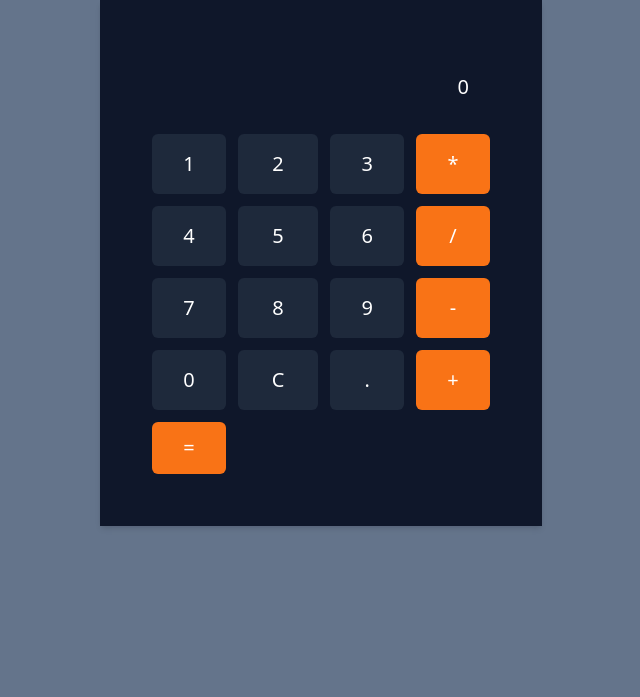
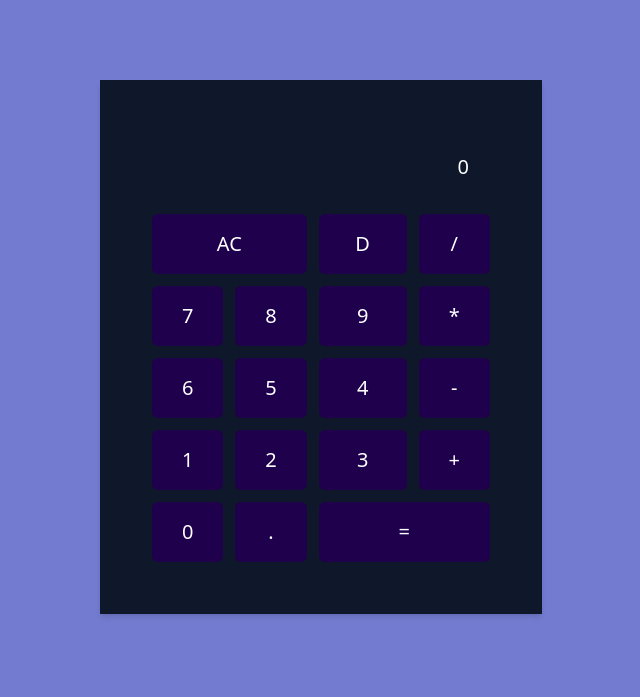
Before and after one commit to fhariza29/kalkulator, a website: page index.html in a window 1280 px wide. Shown: the whole page, without its empty margins (319-959 px from the left). Drawn offline with Linux system fonts and the light colour scheme.

Commit message:
menambahkan js

```diff
--- /dev/null
+++ b/calc.js
@@ -0,0 +1,72 @@
+var bil1;
+var bil2;
+var hasil;
+var opr;
+var opr_seleksi = false;
+function btn(angka) {
+	var display = document.getElementById("output").value;
+	if (display == "0") {
+		display = angka;
+	} else {
+		display += angka;
+	}
+	document.getElementById("output").value = display;
+
+}
+
+
+function clr() {
+	document.getElementById("output").value = "0";
+	bil1 = 0;
+	bil2 = 0;
+	opr_seleksi = false;
+}
+
+
+function hps() {
+   var del = document.getElementById("output").value;
+   document.getElementById("output").value = del.slice(0,del.length -1);
+}
+
+function koma() {
+	var display = document.getElementById("output").value;
+	if (display.includes(".") == false) {
+		display += ".";
+	}
+	document.getElementById("output").value = display;
+}
+
+function btn_opr(o) {
+	opr_seleksi = true;
+	bil1 = parseFloat(document.getElementById("output").value);
+	opr = o;
+	document.getElementById("output").value = "0";
+}
+
+function hitung() {
+	if (opr_seleksi == true) {
+		bil2 = parseFloat(document.getElementById("output").value);
+		switch(opr){
+			case 1 :
+				hasil = bil1 * bil2;
+				document.getElementById("output").value = hasil;
+				break;
+			case 2 :
+				hasil = bil1 / bil2;
+				document.getElementById("output").value = hasil;
+				break;
+			case 3 :
+				hasil = bil1 - bil2;
+				document.getElementById("output").value = hasil;
+				break;
+			case 4 :
+				hasil = bil1 + bil2;
+				document.getElementById("output").value = hasil;
+				break;
+		}
+		opr_seleksi = false
+		hasil = 0;
+		bil1 = 0;
+		bil2 = 0;
+	}
+}
--- a/index.html
+++ b/index.html
@@ -4,48 +4,49 @@
 	<title>calculator</title>
 	<link rel="stylesheet" type="text/css" href="style.css">
 </head>
-<body class="bg-slate-500 ">
+<body class="bg-"   style=" background-image: url(bg.png) ">
 	<div class=" flex items-center justify-center  auto-cols-max">
 
-	<table class="bg-slate-900 shadow-md p-10  flex justify-around text-center border-separate [border-spacing:0.75rem] " >
+	<table class="bg-slate-900 shadow-md p-10  flex justify-around text-center my-20  border-separate [border-spacing:0.75rem] " >
 
 		<tr class="text-white text-xl">
 			<td colspan="5">
-				<input type="text" disabled id="output" value="0" class="py-5 px-5 bg-transparent text-right text-xl " >
+				<input type="text" disabled id="output" value="0"  class="py-5 px-5 bg-transparent text-right text-xl " >
 			</td>
 		</tr>
 		<tr class="text-white text-xl  ">
-			<td class="bg-slate-800 rounded-md hover:bg-gray-500 py-4 " ><button class="btn" onclick="btn('1')">1</button></td>
-			<td class="bg-slate-800 rounded-md hover:bg-gray-500 py-4 "><button class="btn" onclick="btn('2')">2</button></td>
-			<td class="bg-slate-800 rounded-md hover:bg-gray-500 py-4"><button class="btn" onclick="btn('3')">3</button></td>
-			<td  class="bg-orange-500 rounded-md hover:bg-gray-500 py-4 "><button class="btn opr" onclick="btn_opr(1)">*</button></td>
+
+			<td class="bg-regal-blue rounded-md  hover:bg-gray-500 py-4" colspan="2" ><button class="btn clr " onclick="clr()">AC</button></td>
+			<td class="bg-regal-blue rounded-md hover:bg-gray-500 py-4 " ><button class="btn hps" onclick="hps('DEL')">D</button></td>
+			<td  class="bg-regal-blue rounded-md  hover:bg-gray-500 py-4"><button class="btn opr" onclick="btn_opr(2)">/</button></td>
 		</tr>
 		<tr class="text-white text-xl  ">
-			<td class="bg-slate-800 rounded-md   hover:bg-gray-500 py-4"><button class="btn" onclick="btn('4')">4</button></td>
-			<td class="bg-slate-800 rounded-md  hover:bg-gray-500 py-4"><button class="btn" onclick="btn('5')">5</button></td>
-			<td class="bg-slate-800 rounded-md  hover:bg-gray-500 py-4"><button class="btn" onclick="btn('6')">6</button></td>
-			<td  class="bg-orange-500 rounded-md  hover:bg-gray-500 py-4"><button class="btn opr" onclick="btn_opr(2)">/</button></td>
+			<td class="bg-regal-blue rounded-md   hover:bg-gray-500 py-4 "><button class="btn" onclick="btn('7')">7</button></td>
+			<td class="bg-regal-blue rounded-md  hover:bg-gray-500 py-4"><button class="btn" onclick="btn('8')">8</button></td>
+			<td class="bg-regal-blue rounded-md hover:bg-gray-500 py-4"><button class="btn" onclick="btn('9')">9</button></td>
+			<td  class="bg-regal-blue rounded-md hover:bg-gray-500 py-4 "><button class="btn opr" onclick="btn_opr(1)">*</button></td>
 		</tr>
 		<tr class="text-white text-xl  ">
-			<td class="bg-slate-800 rounded-md   hover:bg-gray-500 py-4"><button class="btn" onclick="btn('7')">7</button></td>
-			<td class="bg-slate-800 rounded-md  hover:bg-gray-500 py-4"><button class="btn" onclick="btn('8')">8</button></td>
-			<td class="bg-slate-800 rounded-md hover:bg-gray-500 py-4"><button class="btn" onclick="btn('9')">9</button></td>
-			<td  class="bg-orange-500 rounded-md "><button class="btn opr" onclick="btn_opr(3)">-</button></td>
+			<td class="bg-regal-blue rounded-md  hover:bg-gray-500 py-4"><button class="btn" onclick="btn('6')">6</button></td>
+			<td class="bg-regal-blue rounded-md  hover:bg-gray-500 py-4"><button class="btn" onclick="btn('5')">5</button></td>
+			<td class="bg-regal-blue rounded-md   hover:bg-gray-500 py-4"><button class="btn" onclick="btn('4')">4</button></td>
+			<td  class="bg-regal-blue rounded-md hover:bg-gray-500 py-4 "><button class="btn opr" onclick="btn_opr(3)">-</button></td>
 		</tr>
 		<tr class="text-white text-xl ">
-			<td class="bg-slate-800 rounded-md   hover:bg-gray-500 py-4" ><button class="btn" onclick="btn('0')">0</button></td>
-			<td class="bg-slate-800 rounded-md  hover:bg-gray-500 py-4" ><button class="btn clr" onclick="clr()">C</button></td>
-			<td class="bg-slate-800 rounded-md  hover:bg-gray-500 py-4"><button class="btn" onclick="koma()">.</button></td>
-			<td class="bg-orange-500 rounded-md "><button class="btn opr" onclick="btn_opr(4)">+</button></td>
+			<td class="bg-regal-blue rounded-md hover:bg-gray-500 py-4 " ><button class="btn" onclick="btn('1')">1</button></td>
+			<td class="bg-regal-blue rounded-md hover:bg-gray-500 py-4 "><button class="btn" onclick="btn('2')">2</button></td>
+			<td class="bg-regal-blue rounded-md hover:bg-gray-500 py-4"><button class="btn" onclick="btn('3')">3</button></td>
+			<td class="bg-regal-blue rounded-md hover:bg-gray-500 py-4"><button class="btn opr" onclick="btn_opr(4)">+</button></td>
 		</tr>
 		<tr class="text-white text-xl">
-
-			<td class="bg-orange-500 rounded-md py-3"><button class="btn hsl " style="width: 100%" onclick="hitung()">=</button></td>
+			<td class="bg-regal-blue rounded-md   hover:bg-gray-500 py-4" ><button class="btn" onclick="btn('0')">0</button></td>
+			<td class="bg-regal-blue rounded-md  hover:bg-gray-500 py-4"><button class="btn" onclick="koma()">.</button></td>
+			<td class="bg-regal-blue rounded-md  hover:bg-gray-500 py-4" colspan="5"><button class="btn hsl " style="width: 100%" onclick="hitung()">=</button></td>
 		</tr>
 		</tr>
 
 	</table>
 	</div>
-	<script type="text/javascript" src=""></script>
+	<script type="text/javascript" src="calc.js"></script>
 </body>
 </html>
--- a/tailwind.config.js
+++ b/tailwind.config.js
@@ -1,7 +1,11 @@
 module.exports = {
   content: ['./index.html'],
   theme: {
-    extend: {},
+    extend: {
+      colors: {
+        'regal-blue': '#1e004d',
+      },
+    },
   },
   plugins: [],
 }
```
Also changed, not shown: bg.png (added), style.css.
